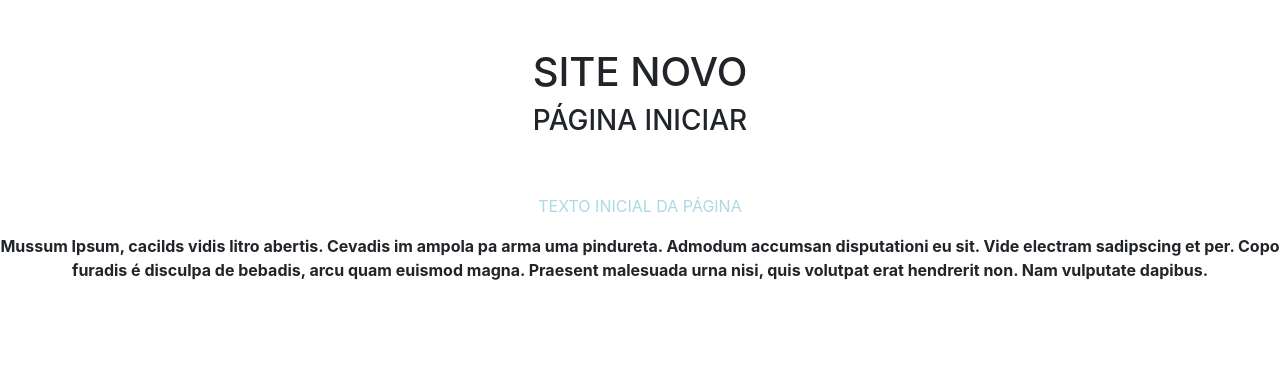
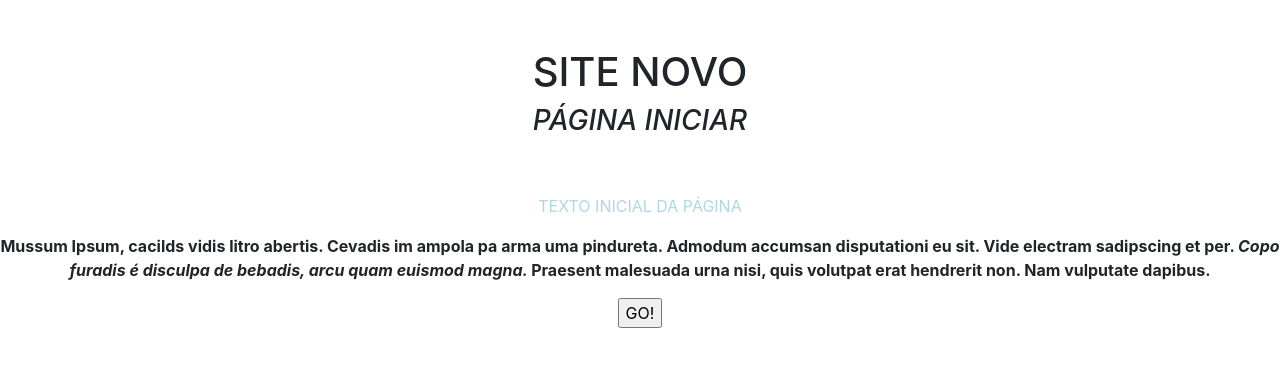
Before and after one commit to vvitoriaddanielads13sp/atividadeBranch, a plain HTML site: page index.html in a window 1280 px wide. Drawn offline with nearby package versions, Linux system fonts and the light colour scheme.

Commit message:
aplicando input

```diff
--- a/index.html
+++ b/index.html
@@ -14,7 +14,7 @@
         <div class="row mt-5">
             <div class="col-md-12">
                 <h1>SITE NOVO</h1>
-                <h3>PÁGINA INICIAR</h3>
+                <i><h3>PÁGINA INICIAR</h3></i>
             </div>
         </div>
 
@@ -22,10 +22,13 @@
             <div class="col-md-12 ">
                 <p style="text-align: center; color:lightblue;">TEXTO INICIAL DA PÁGINA</p>
                 <strong><p>Mussum Ipsum, cacilds vidis litro abertis. Cevadis im ampola pa arma uma pindureta.
-                Admodum accumsan disputationi eu sit. Vide electram sadipscing et per. Copo furadis é disculpa de bebadis, arcu quam euismod magna.
+                Admodum accumsan disputationi eu sit. Vide electram sadipscing et per. <i>Copo furadis é disculpa de bebadis, arcu quam euismod magna. </i>
                 Praesent malesuada urna nisi, quis volutpat erat hendrerit non. Nam vulputate dapibus.</p></strong>
+                <input type="button" value="GO!">
             </div>
+
         </div>
+
     <center>
 
 </body>
```
